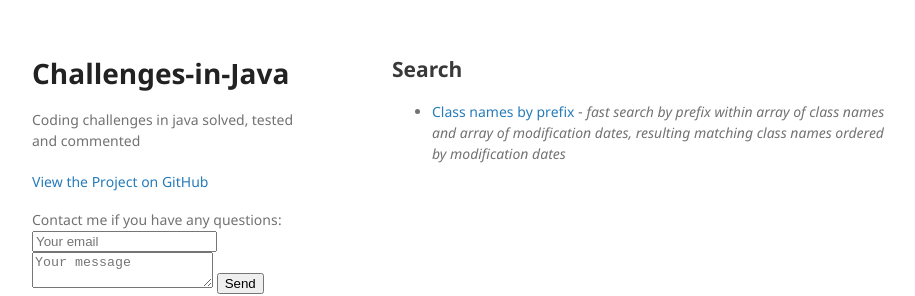
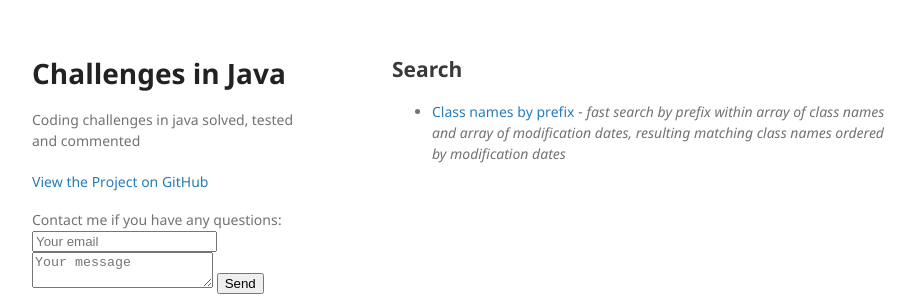
Before and after one commit to mborzenkov/Challenges-in-Java, a Jekyll site: the page built from docs/index.md, in a window 1280 px wide. Shown: the top 296 px of the page, without its empty margins (178-1093 px from the left). Built offline with Jekyll 4.4.1, drawn with Linux system fonts in a browser that asks for light colours; part of the change alters nothing that is shown.

```diff
--- a/docs/_config.yml
+++ b/docs/_config.yml
@@ -1,4 +1,4 @@
-title: Challenges-in-Java
+title: Challenges in Java
 description: Coding challenges in java solved, tested and commented
 show_downloads: false
 # google_analytics:
--- a/docs/index.md
+++ b/docs/index.md
@@ -1,8 +1,6 @@
 ---
 layout: default
-title: Challenges in Java
-description: Coding challenges in java solved, tested and commented
+title: ""
 ---
-
 ## Search
 * [Class names by prefix](search/search-class-by-name) - _fast search by prefix within array of class names and array of modification dates, resulting matching class names ordered by modification dates_
```
